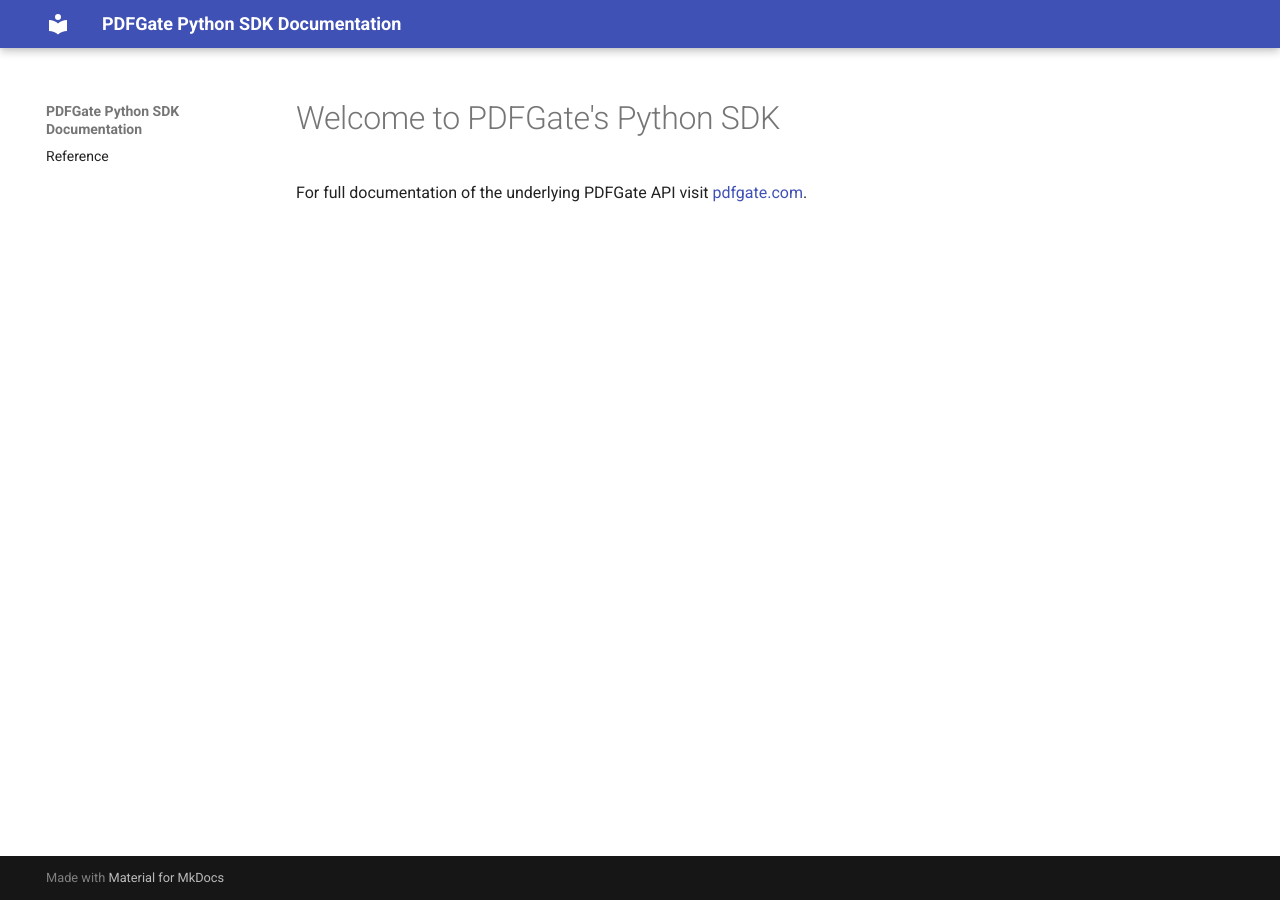
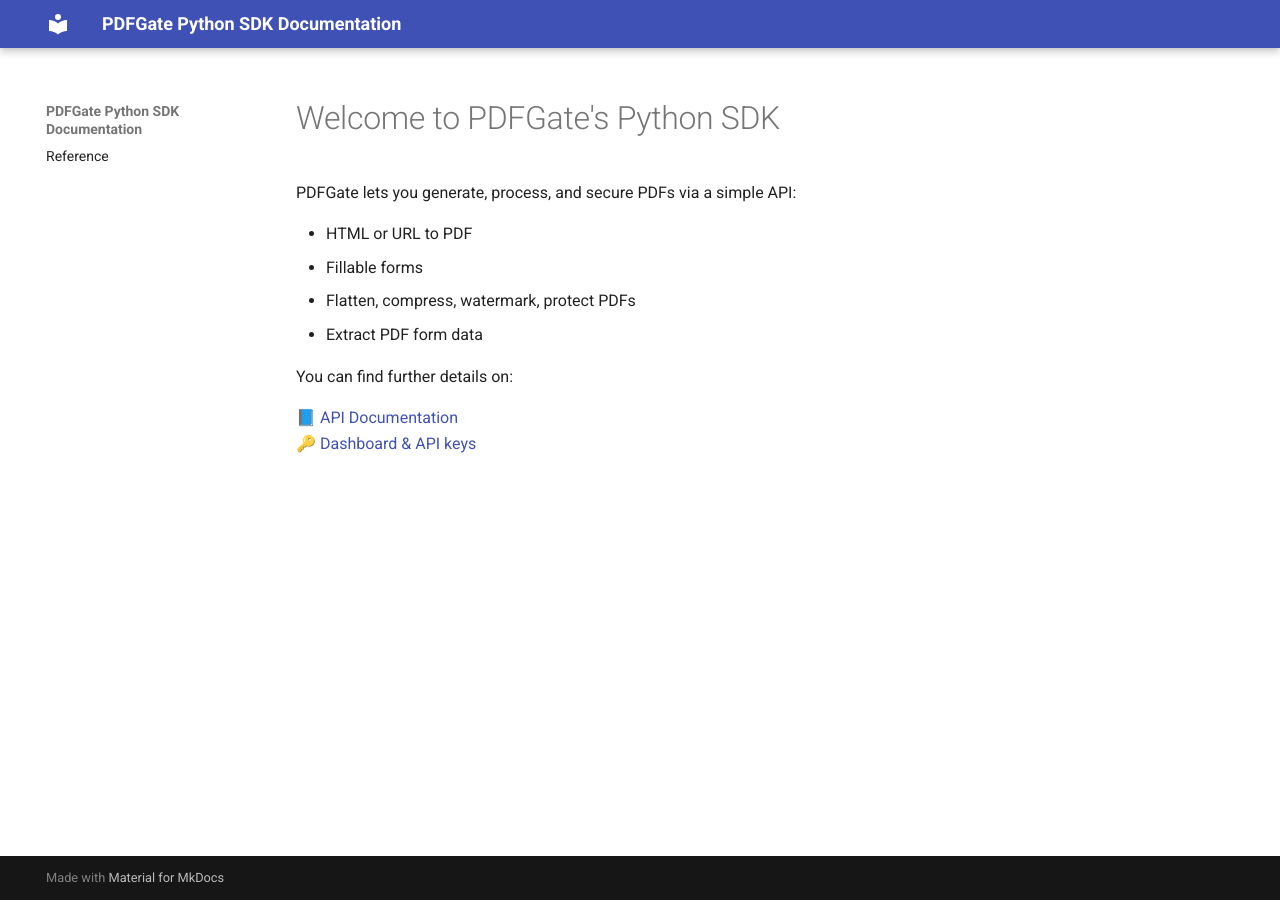
Before and after one commit to pdfgate/pdfgate-sdk-python, an MkDocs documentation site: the page built from docs/index.md, in a window 1280 px wide. Built offline with MkDocs 1.6.1 and Material for MkDocs 9.7.7, drawn with Linux system fonts in a browser that asks for light colours.

Commit message:
Added introduction to the docs homepage

```diff
--- a/docs/index.md
+++ b/docs/index.md
@@ -1,3 +1,13 @@
 # Welcome to PDFGate's Python SDK
 
-For full documentation of the underlying PDFGate API visit [pdfgate.com](https://pdfgate.com/documentation).
+PDFGate lets you generate, process, and secure PDFs via a simple API:
+
+- HTML or URL to PDF
+- Fillable forms
+- Flatten, compress, watermark, protect PDFs
+- Extract PDF form data
+
+You can find further details on:
+
+📘 [API Documentation](https://pdfgate.com/documentation)<br>
+🔑 [Dashboard & API keys](https://dashboard.pdfgate.com)
```
